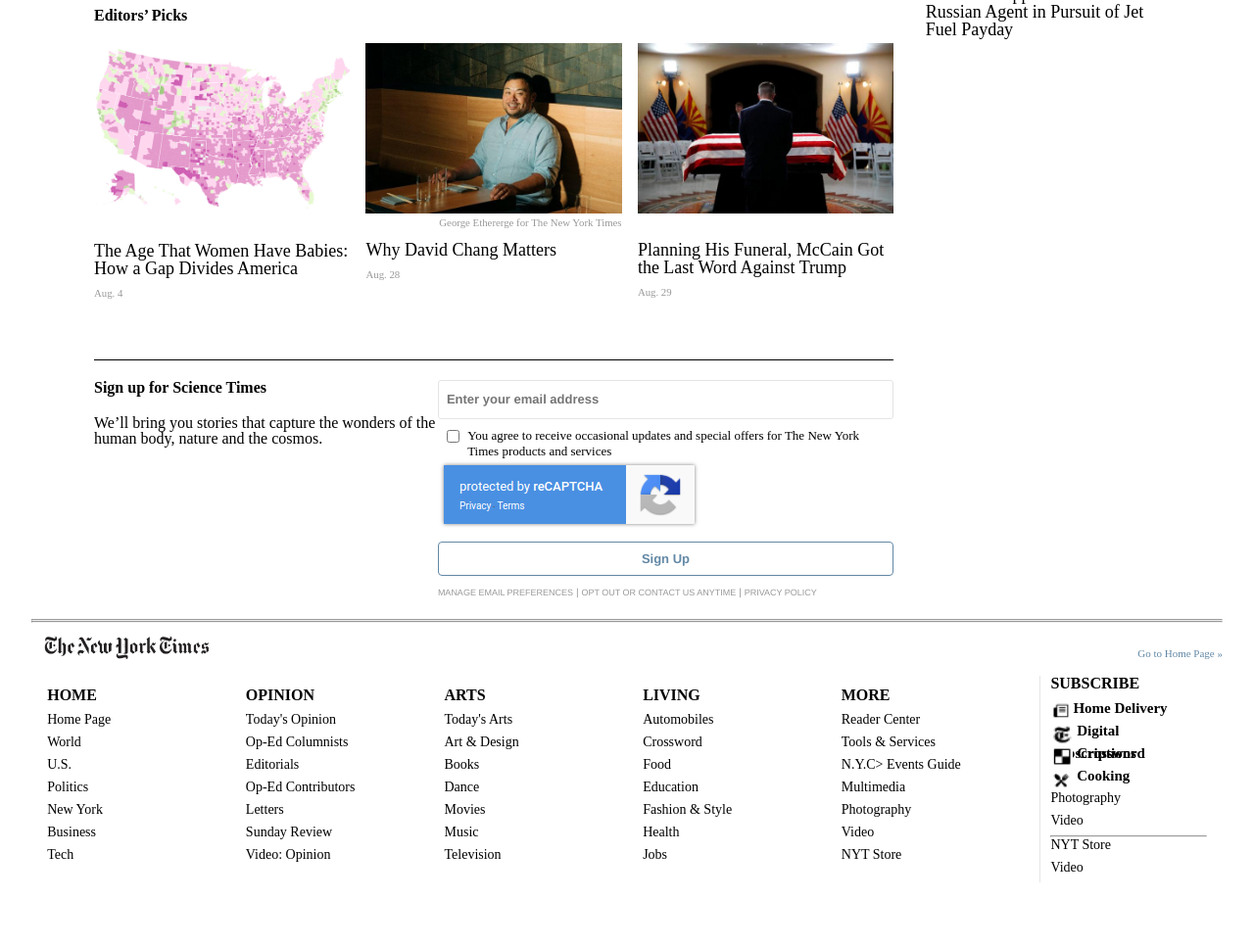
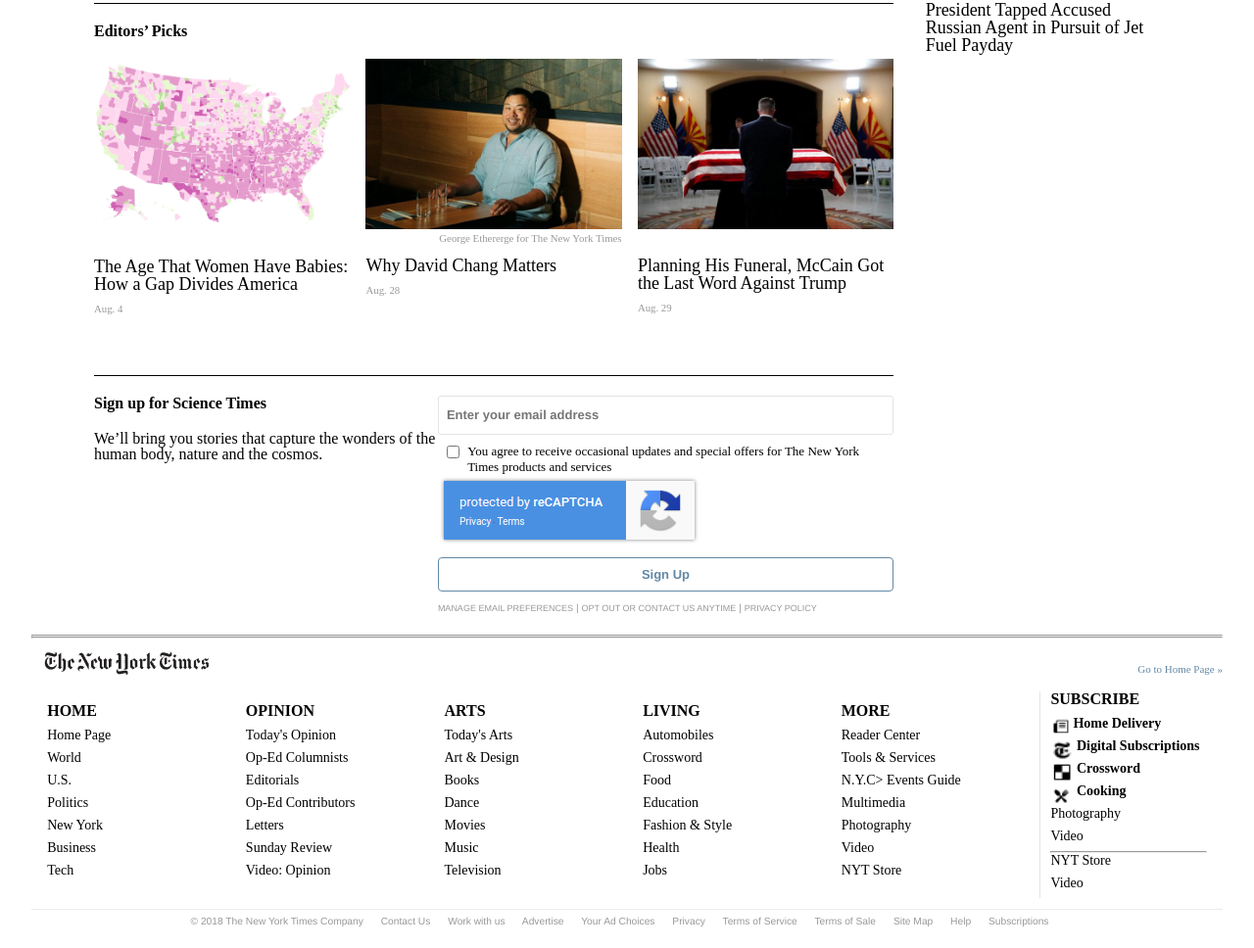
Before and after one commit to uzorjchibuzor/ny-times, a plain HTML site: page index.html in a window 1280 px wide. Shown: the part 6003-6971 px from the top of the page at 98% size. Before the commit the page ends 6924 px from the top, so only its background shows below. Drawn offline with Linux system fonts and the light colour scheme.

Commit message:
Finalized the UI

```diff
--- a/assets/stylesheets/main.css
+++ b/assets/stylesheets/main.css
@@ -481,11 +481,9 @@ img[alt="main-image"] {
    a.dark-links{
     color: #000;
     font-family: nyt-franklin;
-   font-size: 15px;
+    font-size: 14px;
     font-weight: 600;
     text-decoration: none;
-
-
    }
 
 
@@ -494,3 +492,20 @@ img[alt="main-image"] {
     height: 23px;
     vertical-align: text-top;
    }
+
+   .footer-bottom{
+    font-family: nyt-franklin,helvetica,arial,sans-serif;
+    font-size: 0.64rem;
+    line-height: 0.9rem;
+    color: #999;
+    text-align: center;
+    border-top: 1px solid #ebebeb;
+    margin-top: 11px;
+    padding-top: 5px;
+   }
+   .footer-bottom a{
+    text-decoration: none;
+    cursor: pointer;
+    color: #999;
+    margin-right: 15px;
+   }
--- a/index.html
+++ b/index.html
@@ -8,6 +8,8 @@
   <meta http-equiv="X-UA-Compatible" content="ie=edge">
   <title>Space Ripples Reveal Big Bang’s Smoking Gun - The New York Times</title>
   <link rel="stylesheet" href="./assets/stylesheets/reset.css">
+  <link rel="shortcut icon" href="favicon.ico" type="image/x-icon">
+<link rel="icon" href="favicon.ico" type="image/x-icon">`
   <link rel="stylesheet" href="https://use.fontawesome.com/releases/v5.3.1/css/all.css" integrity="sha384-mzrmE5qonljUremFsqc01SB46JvROS7bZs3IO2EmfFsd15uHvIt+Y8vEf7N7fWAU"
     crossorigin="anonymous">
   <link rel="stylesheet" href="./assets/stylesheets/main.css">
@@ -487,7 +489,19 @@
         <a href="#">Video</a>
       </div>
     </div>
-
+    <p class="footer-bottom">
+     <a href="#">© 2018 The New York Times Company</a>
+     <a href="#">Contact Us</a>
+     <a href="#">Work with us</a>
+     <a href="#">Advertise</a>
+     <a href="#">Your Ad Choices</a>
+     <a href="#"> Privacy</a>
+     <a href="#">Terms of Service</a>
+     <a href="#">Terms of Sale</a>
+     <a href="#">Site Map</a>
+     <a href="#">Help</a>
+     <a href="#">Subscriptions</a>
+    </p>
   </footer>
 
 </body>
```
Also changed, not shown: favicon.ico (added).
